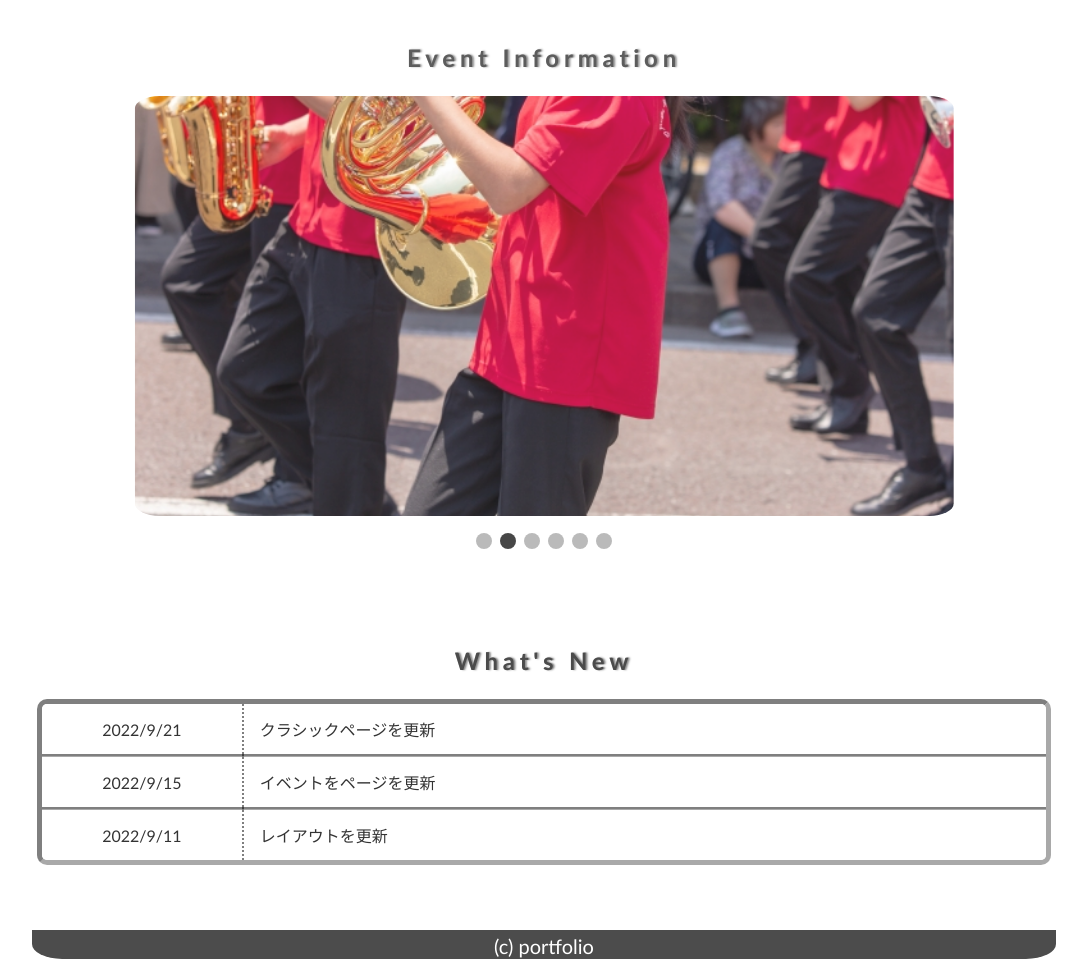
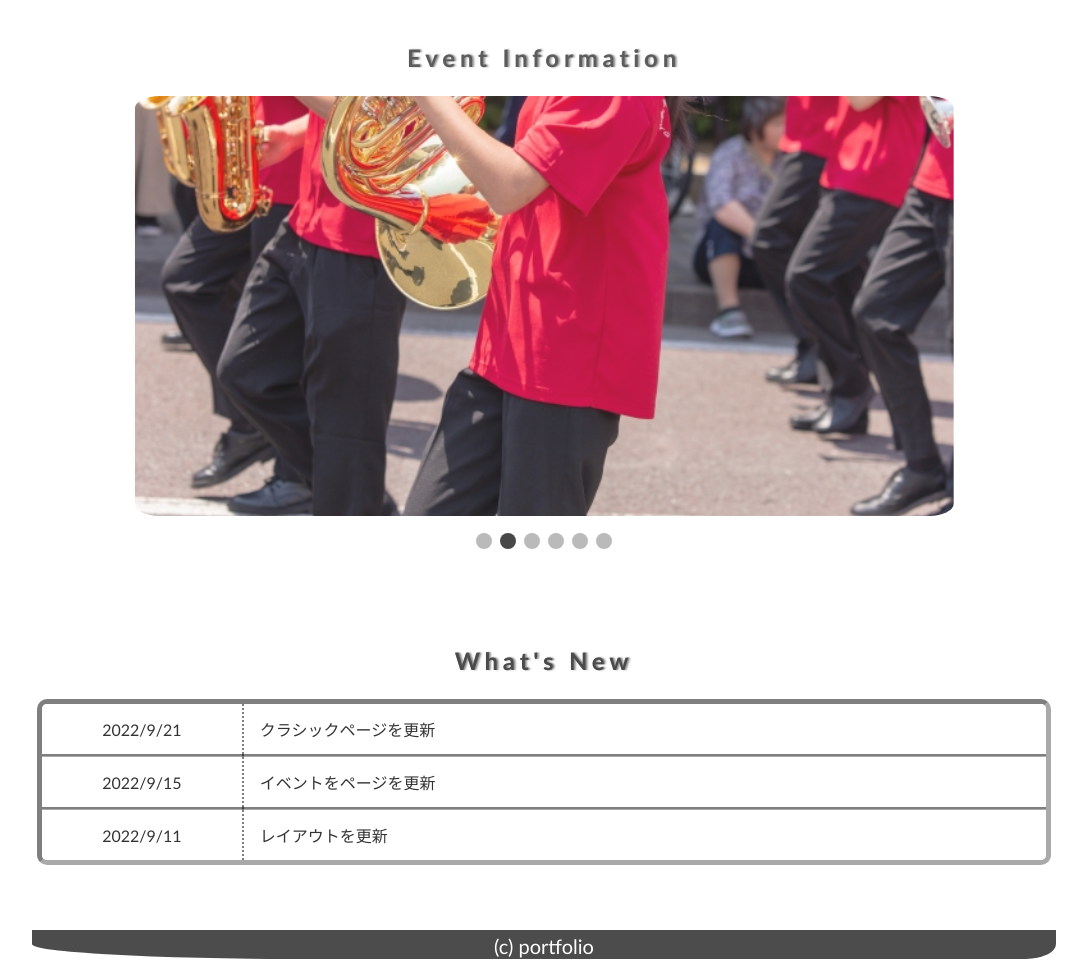
Before and after one commit to Anfini-111/portfolio, a plain HTML site: page index.html in a window 1280 px wide. Shown: the part 1427-2402 px from the top of the page, without its empty margins (96-1183 px from the left). Drawn offline with Linux system fonts and the light colour scheme.

Commit message:
Update style.css

```diff
--- a/css/style.css
+++ b/css/style.css
@@ -471,7 +471,7 @@ footer {
   text-align: center;
   margin: 0 auto 16px auto;
   font-size: 24px;
-  border-bottom-left-radius: 30px 15px;
+  border-bottom-left-radius: 270px 15px;
   border-bottom-right-radius: 30px 15px;
 }
 
```
